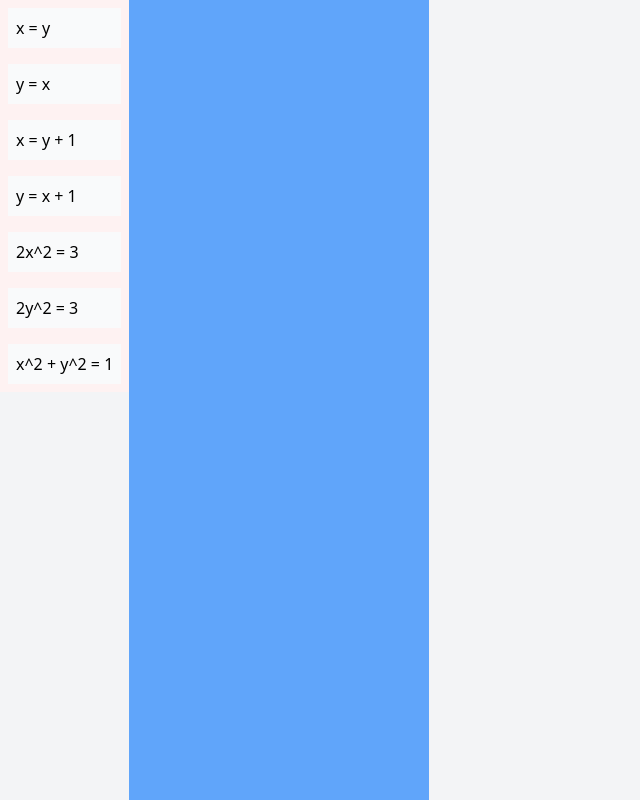
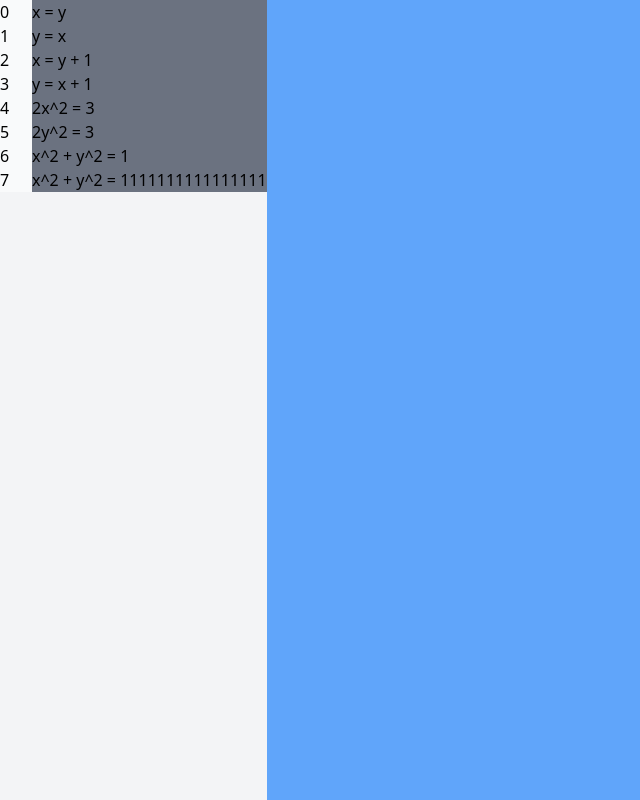
Before and after one commit to HammerMonkeys/sedmos, a SvelteKit app: page / in a window 1280 px wide. Shown: the whole page, without its empty margins (0-640 px from the left). Built offline with nearby package versions, Linux system fonts and the light colour scheme.

Commit message:
pre-mathquil UI

```diff
--- a/src/routes/+page.svelte
+++ b/src/routes/+page.svelte
@@ -7,19 +7,20 @@
 		"2x^2 = 3",
 		"2y^2 = 3",
 		"x^2 + y^2 = 1",
+		"x^2 + y^2 = 1111111111111111",
 	];
 </script>
 
-<body class="flex flex-row columns-2 h-screen">
-	<div
-		id="functioncol"
-		class="flex flex-col flex-nowrap columns-1 h-max bg-red-50"
-	>
+<body class="flex columns-2 h-screen w-screen">
+	<div id="functioncol" class="overflow-y-auto max-h-screen">
 		{#each functions as func, index (index)}
-			<div id="functioncontainer" class="m-2 p-2 bg-gray-50">{func}</div>
+			<div id="functioncontainer" class="flex flex-nowrap bg-gray-500 flex-1">
+				<div class="bg-gray-50 h-max w-8">{index}</div>
+				<div>{func}</div>
+			</div>
 		{/each}
 	</div>
-	<div id="graph" class="w-max bg-blue-400">
+	<div id="graph" class="w-max bg-blue-400 flex-grow-[3]">
 		<canvas id="canvas" class="w-max"> </canvas>
 	</div>
 </body>
```
